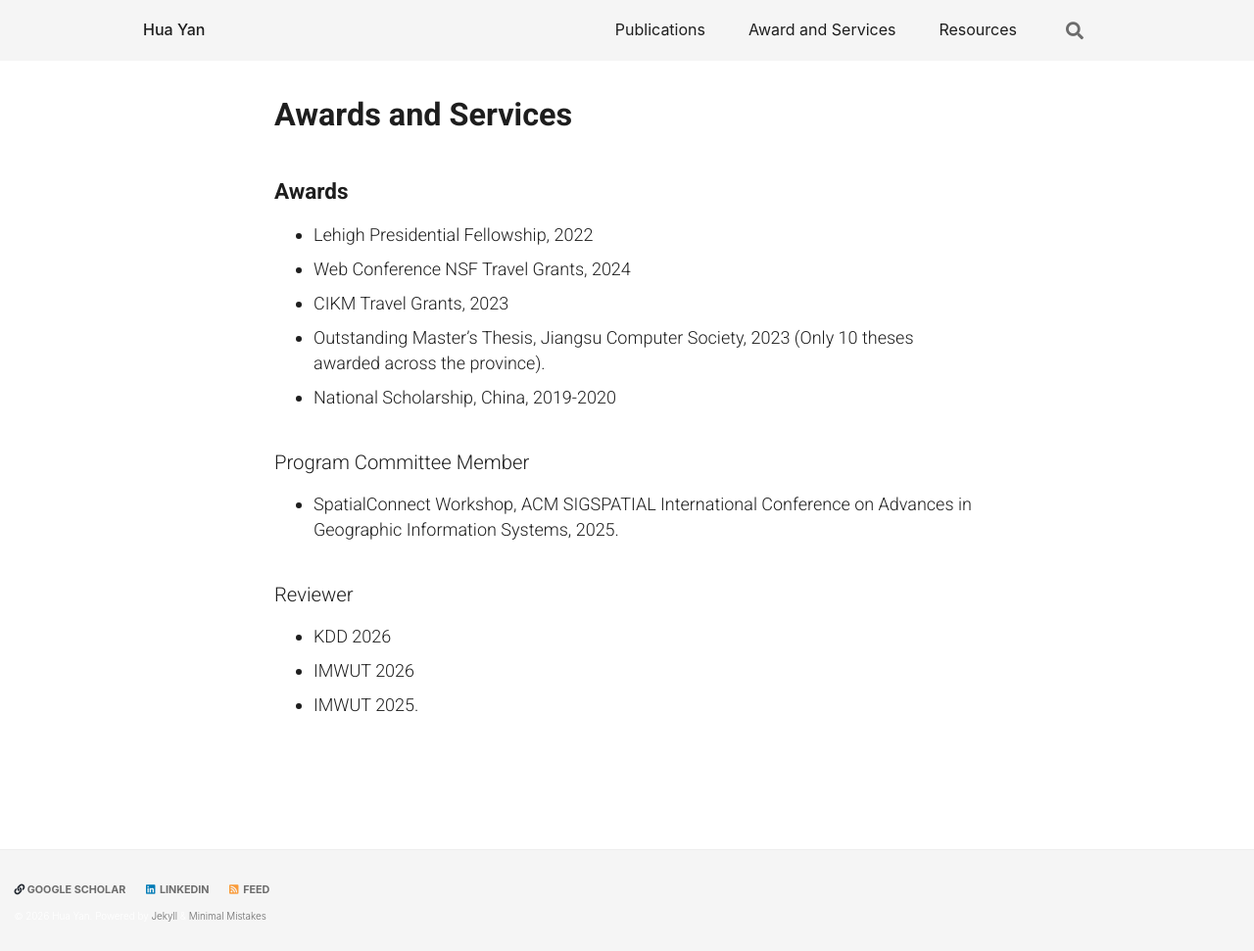
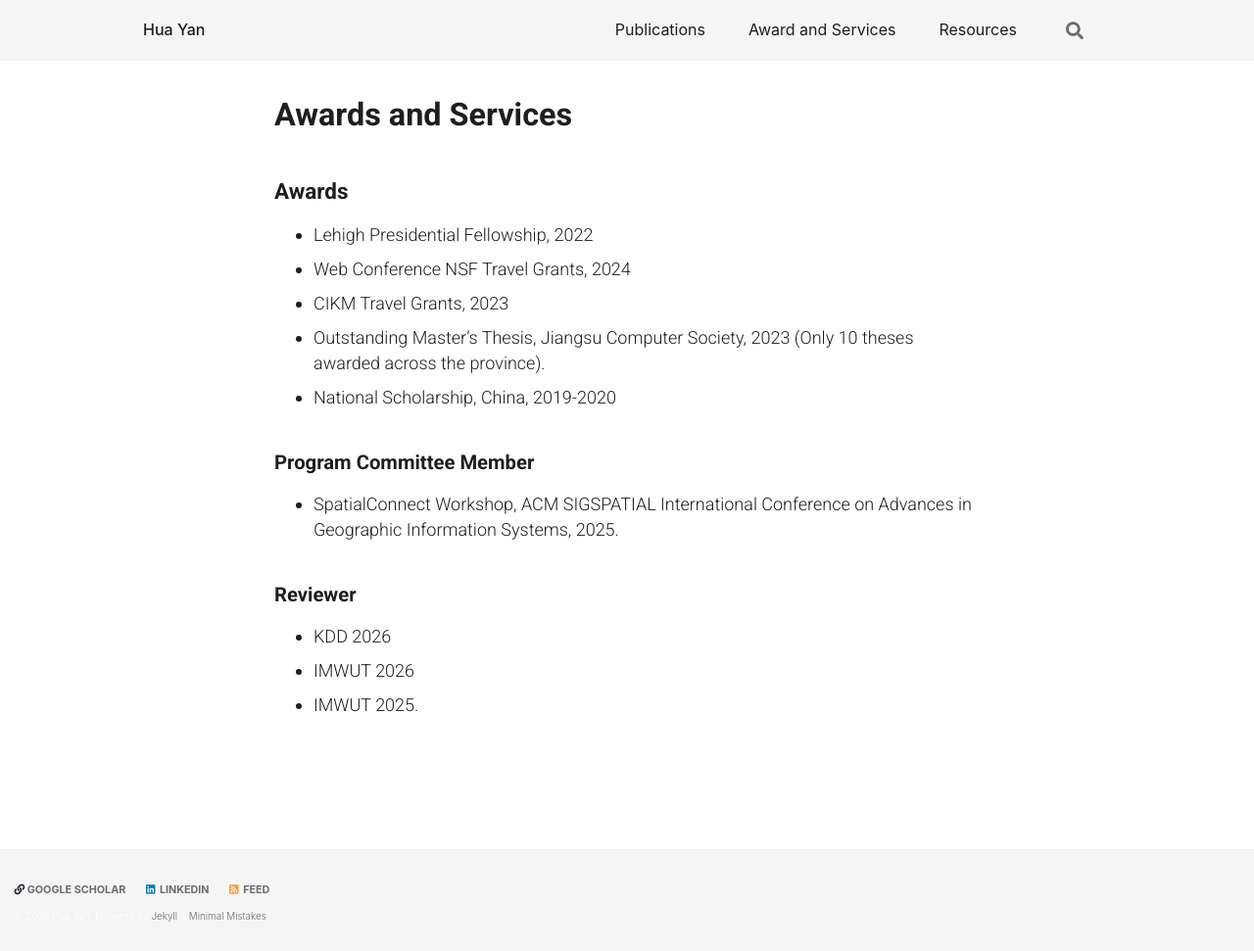
Before and after one commit to huy222-lu/website, a Jekyll site: the page built from _pages/services.md, in a window 1280 px wide. Shown: the whole page at 98% size. Built offline with Jekyll 4.4.1, drawn with Linux system fonts in a browser that asks for light colours; cached includes are drawn as plain includes; a script that is not in the unit is left out; comment, search, counter and statistics services are not loaded.

```diff
--- a/_pages/services.md
+++ b/_pages/services.md
@@ -13,10 +13,10 @@ author_profile: false
 * National Scholarship, China, 2019-2020
 
 
-### Program Committee Member
+### **Program Committee Member**
 * SpatialConnect Workshop, ACM SIGSPATIAL International Conference on Advances in Geographic Information Systems, 2025.
 
-### Reviewer
+### **Reviewer**
 * KDD 2026
 * IMWUT 2026
 * IMWUT 2025.
```
